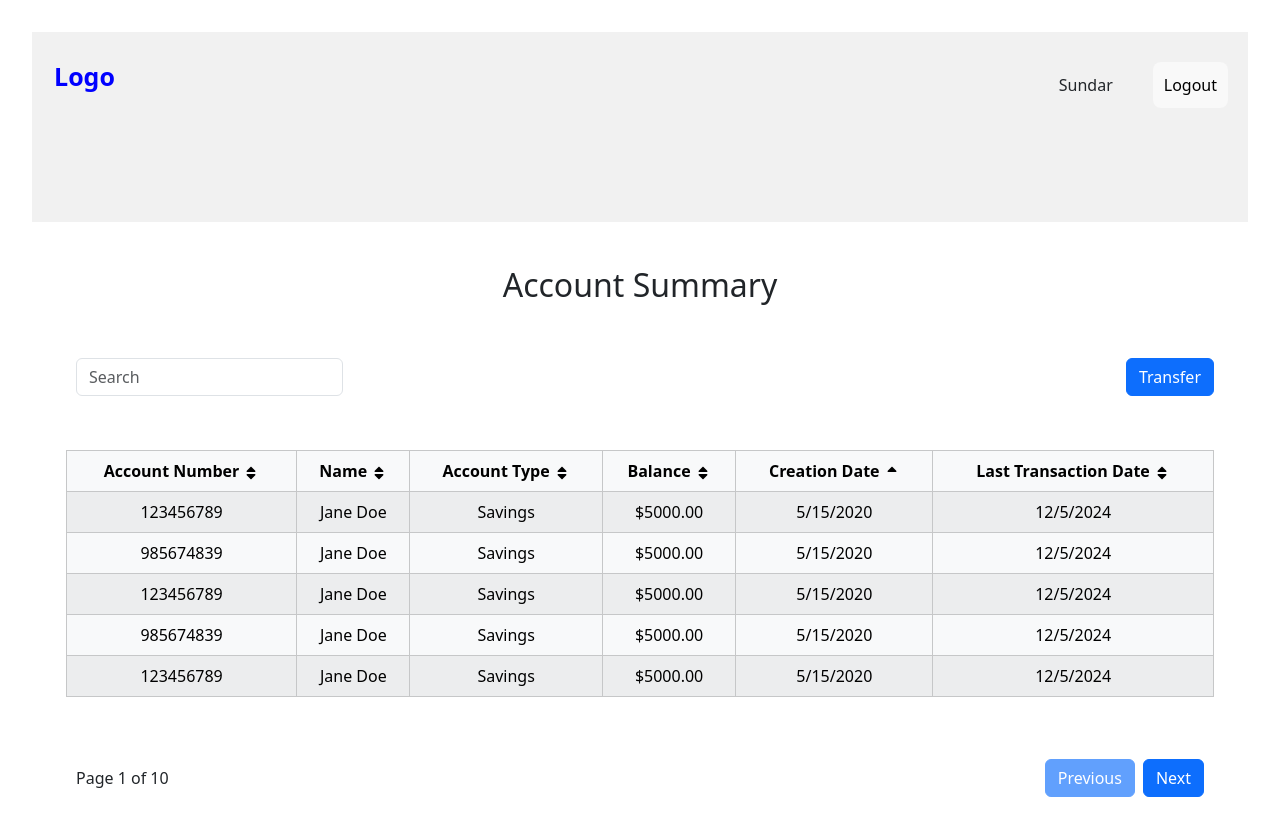
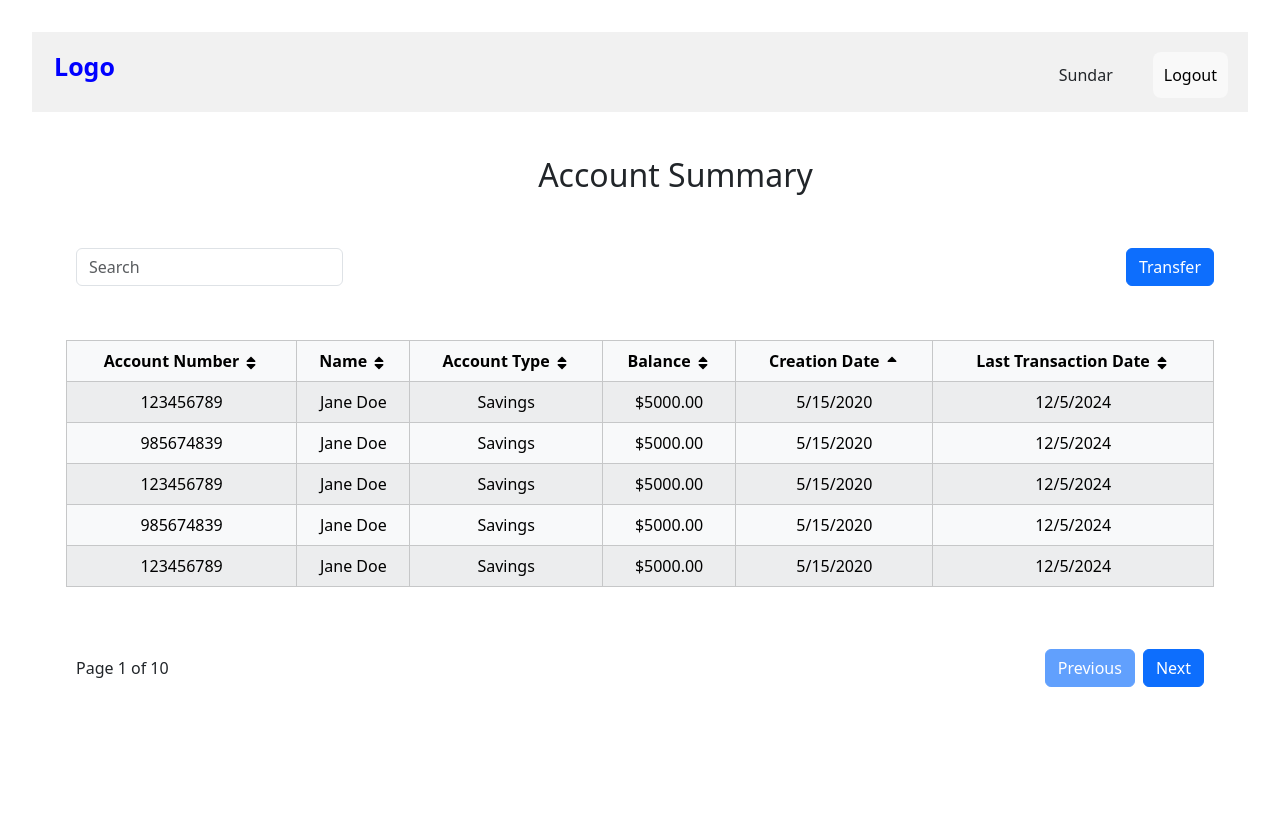
Before and after one commit to yogeshrampure1/BankingApp, a React (Vite) app: page /dashboard in a window 1280 px wide. After the commit the page ends 800 px from the top, so only its background shows below. Built offline with nearby package versions, Linux system fonts and the light colour scheme.

Commit message:
fixing css

```diff
--- a/src/components/header/Header.css
+++ b/src/components/header/Header.css
@@ -1,10 +1,10 @@
 /* Style the header with a grey background and some padding */
 .header {
-    overflow: hidden;
-    background-color: #f1f1f1;
-    padding: 20px 10px;
 
-  }
+  background-color: #f1f1f1;
+height:80px;
+
+}
 
   /* Style the header links */
   .header a {
```
